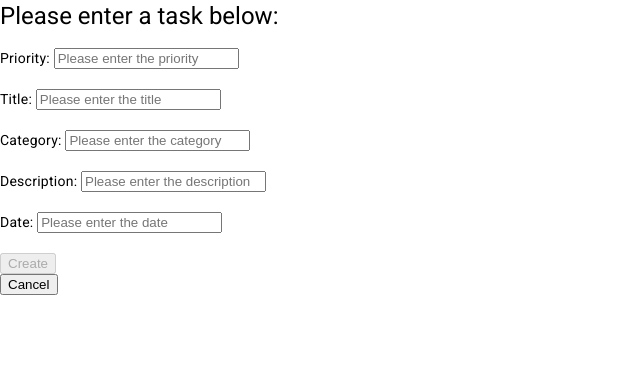
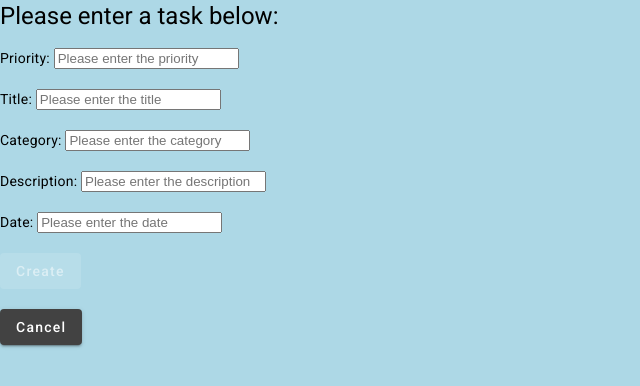
Before and after one commit to cng04/Task-Manager, an Angular app in the folder angular/: page /toDoForm in a window 1280 px wide. Shown: the top 386 px of the page, without its empty margins (0-640 px from the left). Built offline with nearby package versions, Linux system fonts and the light colour scheme.

Commit message:
Added validation and some styling

```diff
--- a/angular/src/app/app.module.ts
+++ b/angular/src/app/app.module.ts
@@ -8,6 +8,7 @@ import { ToDoListComponent } from './view/to-do-list/to-do-list.component';
 import { ToDoFormComponent } from './view/to-do-form/to-do-form.component';
 import { HomeComponent } from './view/home/home.component';
 import { BrowserAnimationsModule } from '@angular/platform-browser/animations'
+import { CustomMaterialModule } from './custom-material.module';
 
 @NgModule({
   declarations: [
@@ -21,7 +22,8 @@ import { BrowserAnimationsModule } from '@angular/platform-browser/animations'
     AppRoutingModule,
     ReactiveFormsModule,
     HttpClientModule,
-    BrowserAnimationsModule
+    BrowserAnimationsModule,
+    CustomMaterialModule
   ],
   providers: [],
   bootstrap: [AppComponent]
--- a/angular/src/app/view/to-do-form/to-do-form.component.html
+++ b/angular/src/app/view/to-do-form/to-do-form.component.html
@@ -3,6 +3,8 @@
 <form *ngIf = "!edit" [formGroup]="taskForm" (ngSubmit)="onSubmit()">
     <label for="priority" class="form-label"> Priority: </label>
         <input type="text" formControlName="priority" class="form-control" placeholder="Please enter the priority"><br><br>
+        <!-- <div *ngIf="taskForm.priority.errors?.['required']"> Please enter a number. </div> -->
+        <!-- <p *ngIf="priority.errors.pattern"> Number Only </p> -->
     <label for="title" class="form-label"> Title: </label>
     <input type="text" formControlName="title" class="form-control" placeholder="Please enter the title"><br><br>
     <label for="category" class="form-label"> Category: </label>
@@ -12,12 +14,12 @@
     <label for="date" class="form-label"> Date: </label>
     <input type="text" formControlName="date" class="form-control" placeholder="Please enter the date"><br><br>
     <div *ngIf="!submitted">
-        <button [disabled]="taskForm.invalid" type="submit"> Create </button>
+        <button mat-raised-button [disabled]="taskForm.invalid" type="submit"> Create </button>
     </div>
     <div *ngIf="submitted">
-        <button [disabled]="taskForm.invalid" type="submit"> Save </button>
+        <button mat-raised-button [disabled]="taskForm.invalid" type="submit"> Save </button>
     </div>
-    <button routerLink="/toDoList"> Cancel </button>
+    <br><button mat-raised-button routerLink="/toDoList"> Cancel </button>
 </form>
 
 <div *ngIf="edit">
--- a/angular/src/app/view/to-do-form/to-do-form.component.ts
+++ b/angular/src/app/view/to-do-form/to-do-form.component.ts
@@ -12,10 +12,10 @@ import { first } from 'rxjs';
 })
 export class ToDoFormComponent implements OnInit {
   taskForm: FormGroup = this.fb.group({
-    priority: new FormControl('', Validators.required),
+    priority: new FormControl('', [Validators.required, Validators.pattern("^[0-9]*$")]),
     title: new FormControl('', Validators.required),
-    category: new FormControl('', Validators.required),
-    description: new FormControl('', Validators.required),
+    category: new FormControl(''),
+    description: new FormControl(''),
     date: new FormControl('', Validators.required)
   });
 
--- a/angular/src/app/view/to-do-list/to-do-list.component.html
+++ b/angular/src/app/view/to-do-list/to-do-list.component.html
@@ -4,9 +4,7 @@
   <!-- <li>
       <a routerlink="/toDoList">List Tasks to Do</a>
   </li> -->
-  <li>
-      <a routerLink="/toDoForm">Add Tasks to Do</a>
-  </li>
+  <button mat-raised-button routerLink="/toDoForm">Add Tasks to Do</button><br><br>
 </div>
 
 <div *ngIf="tasks">
@@ -27,13 +25,13 @@
           <td>{{ task.category }}</td>
           <td>{{ task.description }}</td>
           <td>{{ task.date }}</td>
-          <td><button type="button" (click)="editTask(task.id)"> Edit </button></td>
-          <td><button type="button" (click)="deleteTask(task.id)"> Delete </button></td>
+          <td><button mat-raised-button color="primary" type="button" (click)="editTask(task.id)"> Edit </button></td>
+          <td><button mat-raised-button color="warn" type="button" (click)="deleteTask(task.id)"> Done Task! </button></td>
         </tr>
       </tbody>
     </table>
   </div>
-  <button type="button" (click)="deleteAllTasks()"> Clear </button>
+  <button mat-flat-button type="button" (click)="deleteAllTasks()"> Clear </button>
 <!--
 <div *ngIf="tasks">
     <table>
--- a/angular/src/styles.scss
+++ b/angular/src/styles.scss
@@ -1,4 +1,8 @@
 /* You can add global styles to this file, and also import other style files */
+//@import '@angular/material/prebuilt-themes/pink-bluegrey.css';
+// @import '~@angular/material/prebuilt-themes/deeppurple-amber.css';
+// @import '~@angular/material/prebuilt-themes/indigo-pink.css';
+@import '~@angular/material/prebuilt-themes/purple-green.css';
 
 html, body { height: 100%; }
-body { margin: 0; font-family: Roboto, "Helvetica Neue", sans-serif; }
+body { margin: 0; font-family: Roboto, "Helvetica Neue", sans-serif; background-color: rgb(173, 216, 230)}
```
Also changed, not shown: angular/src/app/custom-material.module.ts (added, +44 -0 lines), 1 other file (tests, documents, lock files or other folders).
